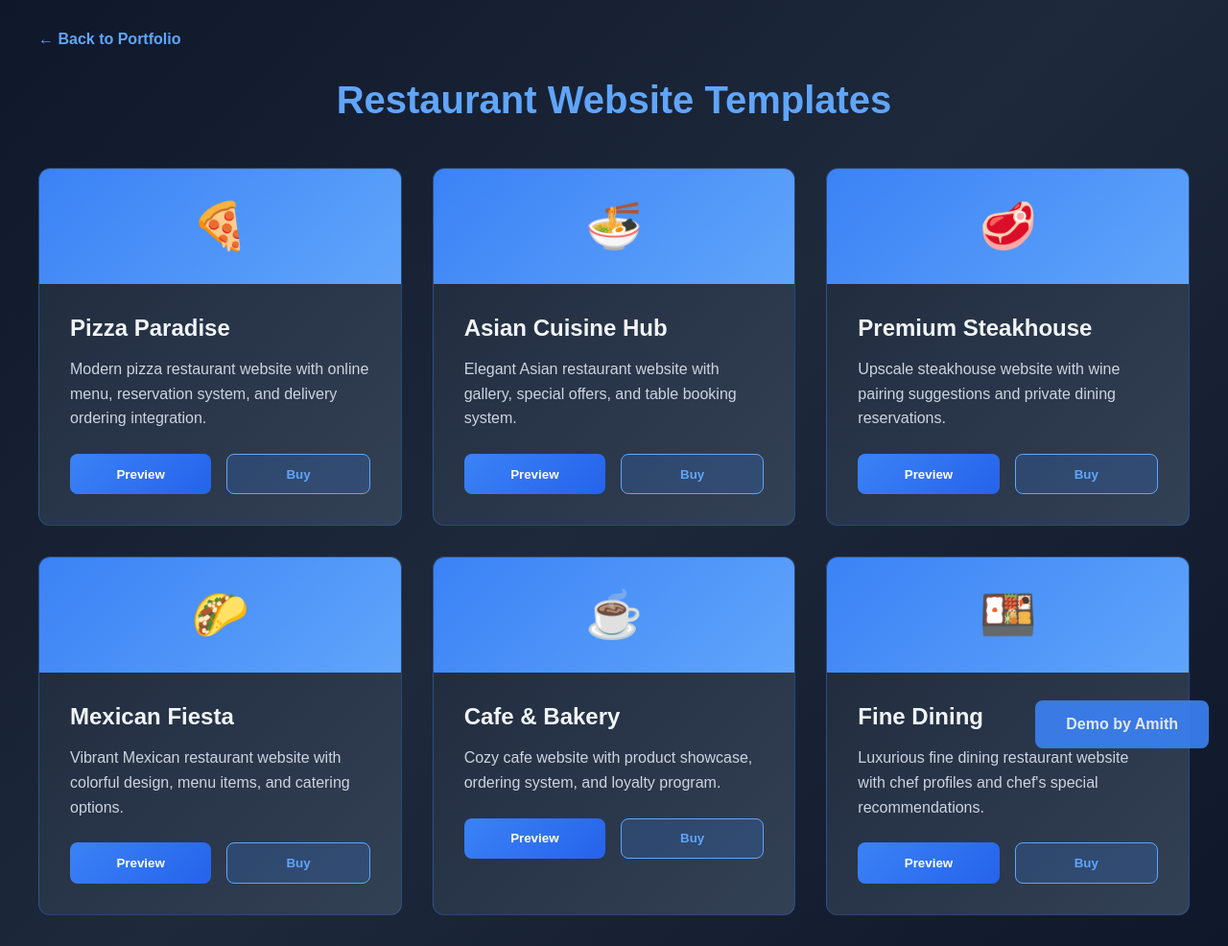
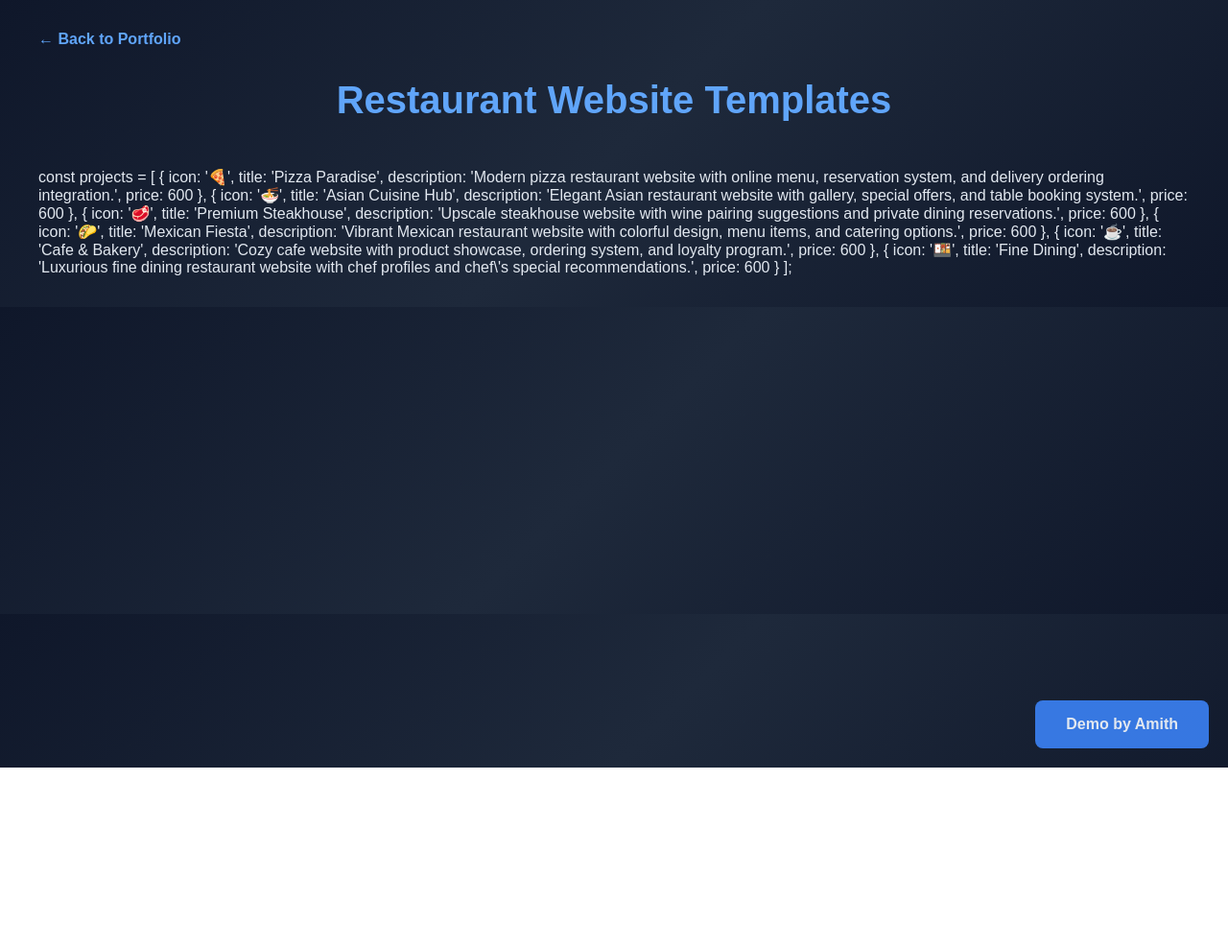
Before and after one commit to AmithRbg/Amith.github.io, a plain HTML site: page restaurant.html in a window 1280 px wide. Shown: the whole page at 96% size. After the commit the page ends 800 px from the top, so only its background shows below. Drawn offline with Linux system fonts and the light colour scheme.

Commit message:
Update restaurant.html

```diff
--- a/restaurant.html
+++ b/restaurant.html
@@ -48,80 +48,44 @@
         <a href="javascript:history.back()" class="back-link">← Back to Portfolio</a>
         <h1>Restaurant Website Templates</h1>
 
-        <div class="projects-grid">
-            <div class="project-card">
-                <div class="project-header">🍕</div>
-                <div class="project-content">
-                    <h3>Pizza Paradise</h3>
-                    <p>Modern pizza restaurant website with online menu, reservation system, and delivery ordering integration.</p>
-                    <div class="button-group">
-                        <button class="btn btn-preview" onclick="openPreview('https://example.com/restaurant-demo1')">Preview</button>
-                        <button class="btn btn-buy" onclick="showBuyModal('Pizza Paradise')">Buy</button>
-                    </div>
-                </div>
-            </div>
-
-            <div class="project-card">
-                <div class="project-header">🍜</div>
-                <div class="project-content">
-                    <h3>Asian Cuisine Hub</h3>
-                    <p>Elegant Asian restaurant website with gallery, special offers, and table booking system.</p>
-                    <div class="button-group">
-                        <button class="btn btn-preview" onclick="openPreview('https://example.com/restaurant-demo2')">Preview</button>
-                        <button class="btn btn-buy" onclick="showBuyModal('Asian Cuisine Hub')">Buy</button>
-                    </div>
-                </div>
-            </div>
-
-            <div class="project-card">
-                <div class="project-header">🥩</div>
-                <div class="project-content">
-                    <h3>Premium Steakhouse</h3>
-                    <p>Upscale steakhouse website with wine pairing suggestions and private dining reservations.</p>
-                    <div class="button-group">
-                        <button class="btn btn-preview" onclick="openPreview('https://example.com/restaurant-demo3')">Preview</button>
-                        <button class="btn btn-buy" onclick="showBuyModal('Premium Steakhouse')">Buy</button>
-                    </div>
-                </div>
-            </div>
-
-            <div class="project-card">
-                <div class="project-header">🌮</div>
-                <div class="project-content">
-                    <h3>Mexican Fiesta</h3>
-                    <p>Vibrant Mexican restaurant website with colorful design, menu items, and catering options.</p>
-                    <div class="button-group">
-                        <button class="btn btn-preview" onclick="openPreview('https://example.com/restaurant-demo4')">Preview</button>
-                        <button class="btn btn-buy" onclick="showBuyModal('Mexican Fiesta')">Buy</button>
-                    </div>
-                </div>
-            </div>
-
-            <div class="project-card">
-                <div class="project-header">☕</div>
-                <div class="project-content">
-                    <h3>Cafe & Bakery</h3>
-                    <p>Cozy cafe website with product showcase, ordering system, and loyalty program.</p>
-                    <div class="button-group">
-                        <button class="btn btn-preview" onclick="openPreview('https://example.com/restaurant-demo5')">Preview</button>
-                        <button class="btn btn-buy" onclick="showBuyModal('Cafe & Bakery')">Buy</button>
-                    </div>
-                </div>
-            </div>
-
-            <div class="project-card">
-                <div class="project-header">🍱</div>
-                <div class="project-content">
-                    <h3>Fine Dining</h3>
-                    <p>Luxurious fine dining restaurant website with chef profiles and chef's special recommendations.</p>
-                    <div class="button-group">
-                        <button class="btn btn-preview" onclick="openPreview('https://example.com/restaurant-demo6')">Preview</button>
-                        <button class="btn btn-buy" onclick="showBuyModal('Fine Dining')">Buy</button>
-                    </div>
-                </div>
-            </div>
-        </div>
-    </div>
+        const projects = [
+            {
+                icon: '🍕',
+                title: 'Pizza Paradise',
+                description: 'Modern pizza restaurant website with online menu, reservation system, and delivery ordering integration.',
+                price: 600
+            },
+            {
+                icon: '🍜',
+                title: 'Asian Cuisine Hub',
+                description: 'Elegant Asian restaurant website with gallery, special offers, and table booking system.',
+                price: 600
+            },
+            {
+                icon: '🥩',
+                title: 'Premium Steakhouse',
+                description: 'Upscale steakhouse website with wine pairing suggestions and private dining reservations.',
+                price: 600
+            },
+            {
+                icon: '🌮',
+                title: 'Mexican Fiesta',
+                description: 'Vibrant Mexican restaurant website with colorful design, menu items, and catering options.',
+                price: 600
+            },
+            {
+                icon: '☕',
+                title: 'Cafe & Bakery',
+                description: 'Cozy cafe website with product showcase, ordering system, and loyalty program.',
+                price: 600
+            },
+            {
+                icon: '🍱',
+                title: 'Fine Dining',
+                description: 'Luxurious fine dining restaurant website with chef profiles and chef\'s special recommendations.',
+                price: 600
+            }
+        ];
 
     <div id="buyModal" class="modal">
         <div class="modal-content">
```
